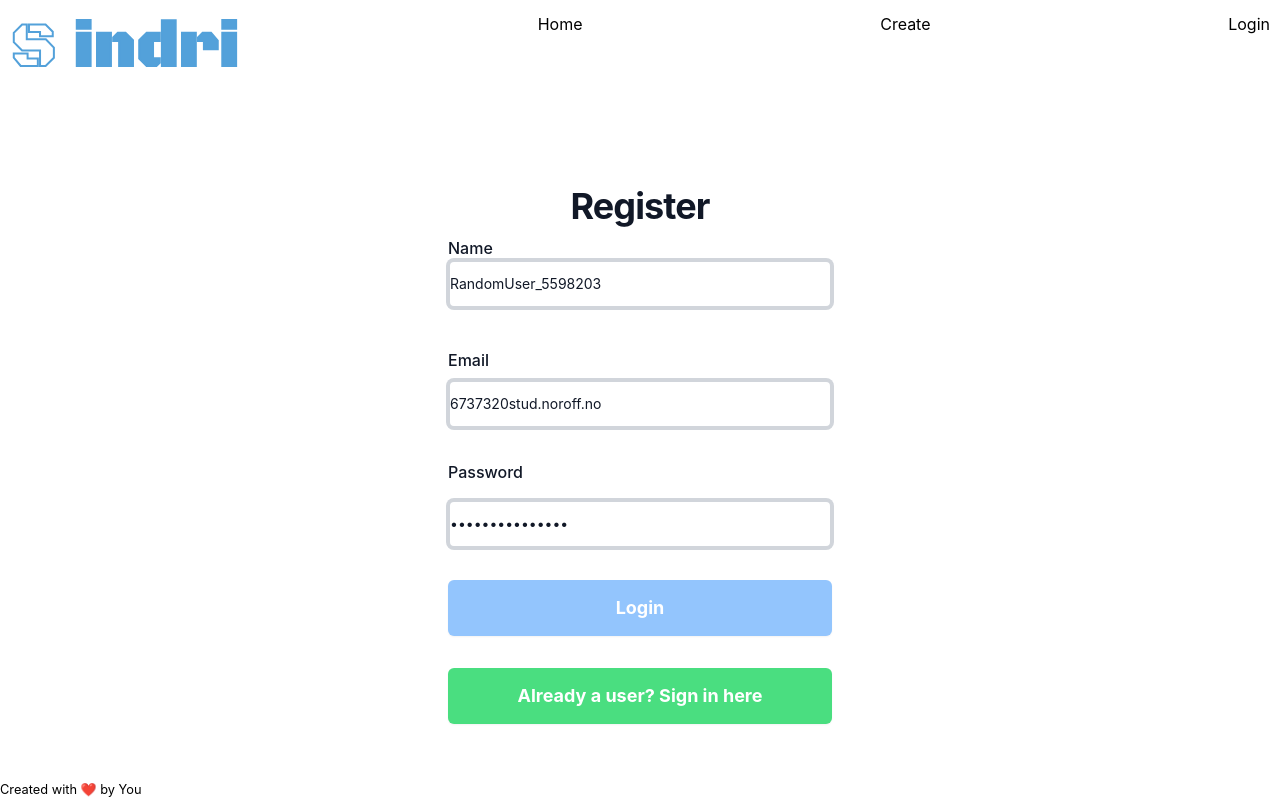
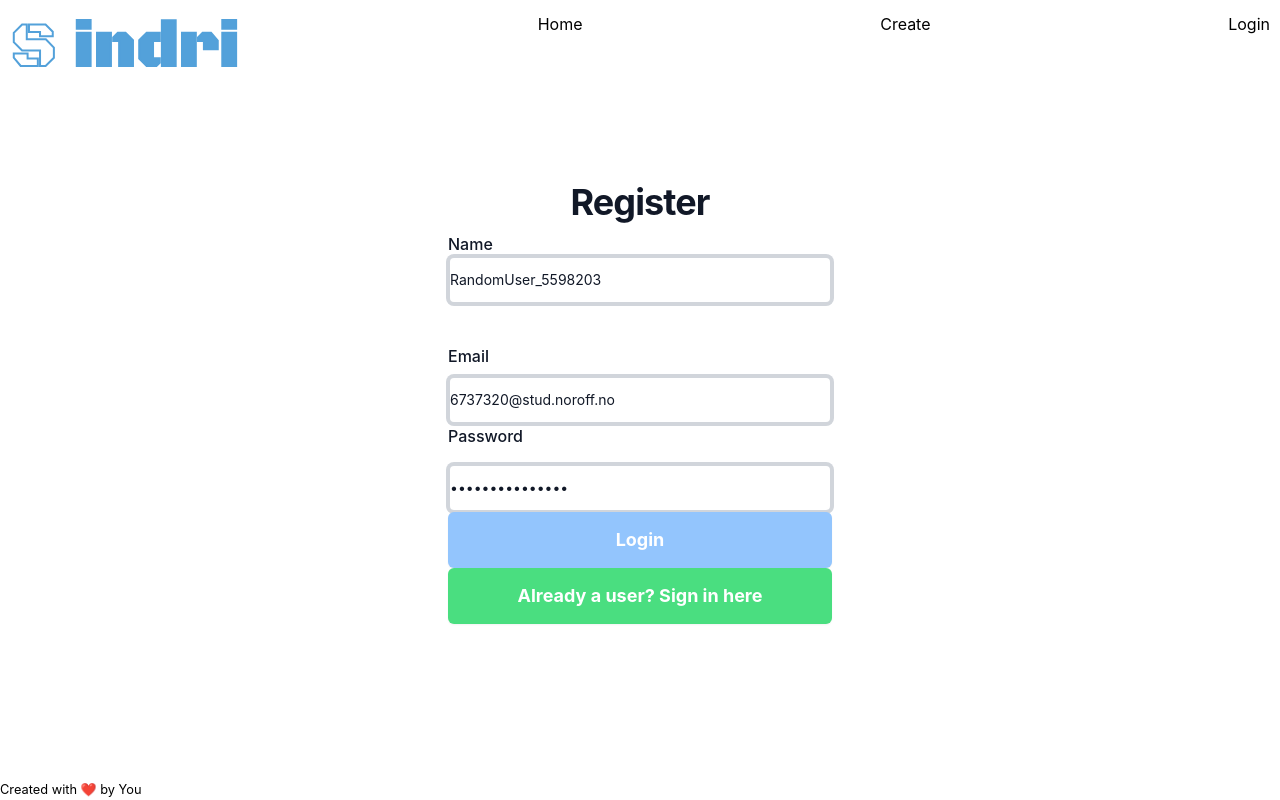
Before and after one commit to Noroff-FED-Campus-Assignments/fed2-js2-course-assignement-oslo-react-vite-sindri, a React (Vite) app: page /register in a window 1280 px wide. Built offline with nearby package versions, Linux system fonts and the light colour scheme; no server answers.

Commit message:
accesstoken fra local storage

```diff
--- a/src/pages/Home.jsx
+++ b/src/pages/Home.jsx
@@ -25,7 +25,9 @@ export default function HomePage() {
       try {
         setIsLoading(true);
 
-        // const accessToken = localStorage.getItem("jwt");
+        const accessToken = localStorage.getItem("access_token");
+
+        console.log(accessToken);
 
         const url = new URL(`${API_URL}/posts`);
         url.searchParams.append("_author", "true");
@@ -35,9 +37,7 @@ export default function HomePage() {
 
         const response = await fetch(url, {
           headers: {
-            Authorization:
-              "Bearer eyJhbGciOiJIUzI1NiIsInR5cCI6IkpXVCJ9.eyJpZCI6ODEsIm5hbWUiOiJmcm9kbG8iLCJlbWFpbCI6ImZpcnN0Lmxhc3RAc3R1ZC5ub3JvZmYubm8iLCJhdmF0YXIiOm51bGwsImJhbm5lciI6bnVsbCwiaWF0IjoxNjk2MzI0NjI2fQ.RzasPhTGOgkBdavgA1eObqzH5udnxJWvEksh5iEJ1zE",
-            // `Bearer ${accessToken}`
+            Authorization: `Bearer ${accessToken}`,
           },
         });
 
--- a/src/pages/Login.jsx
+++ b/src/pages/Login.jsx
@@ -17,7 +17,6 @@ function LoginForm() {
       navigate({ to: "/" });
     }, 2000);
   };
-
   const handleOnSubmit = async (event) => {
     event.preventDefault();
 
@@ -43,7 +42,6 @@ function LoginForm() {
       const data = await res.json();
 
       localStorage.setItem("access_token", data.accessToken);
-      setData(data);
       setIsSuccess(res.ok);
       navigateToHome();
     } catch (error) {
@@ -89,7 +87,7 @@ function LoginForm() {
                   type="email"
                   autoComplete="email"
                   required
-                  defaultValue="firnoroff.nost.last@stud.noroff.no"
+                  defaultValue="first.last@stud.noroff.no"
                   className="block w-full rounded-md border-2 border-gray-300 py-2.5 text-start text-gray-900 shadow-sm ring-2 ring-gray-300 placeholder:text-gray-600 focus:ring-2 focus:ring-inset focus:ring-indigo-600 sm:text-sm sm:leading-6"
                 />
               </div>
--- a/src/pages/Register.jsx
+++ b/src/pages/Register.jsx
@@ -62,6 +62,13 @@ function RegisterForm() {
 
   return (
     <>
+      {" "}
+      <form
+        className="space-y-8"
+        action="/profile"
+        method="#"
+        onSubmit={handleOnSubmit}
+      >
         <div className="flex min-h-full flex-1 flex-col justify-center px-6 py-12 lg:px-8 align-middle">
           <div className="sm:mx-auto sm:w-full sm:max-w-sm">
             <h2 className="mt-10 text-center text-4xl font-bold leading-9 tracking-tight text-gray-900">
@@ -91,7 +98,6 @@ function RegisterForm() {
             </div>
           </div>
           <div className="mt-10 sm:mx-auto sm:w-full sm:max-w-sm">
-          <form className="space-y-8" action="/profile" method="#">
             <div>
               <div className="flex items-start">
                 <label
@@ -111,7 +117,7 @@ function RegisterForm() {
                   required
                   defaultValue={`${Math.floor(
                     Math.random() * 10000000
-                  )}stud.noroff.no`}
+                  )}@stud.noroff.no`}
                   className="block w-full rounded-md border-2 border-gray-300 py-2.5 text-start text-gray-900 shadow-sm ring-2 ring-gray-300 placeholder:text-gray-600 focus:ring-2 focus:ring-inset focus:ring-indigo-600 sm:text-sm sm:leading-6"
                 />
               </div>
@@ -157,9 +163,9 @@ function RegisterForm() {
                 <a href="/login">Already a user? Sign in here</a>
               </button>
             </div>
-          </form>
           </div>
         </div>
+      </form>
     </>
   );
 }
```
Lines whose indentation alone changed are shown as unchanged.
